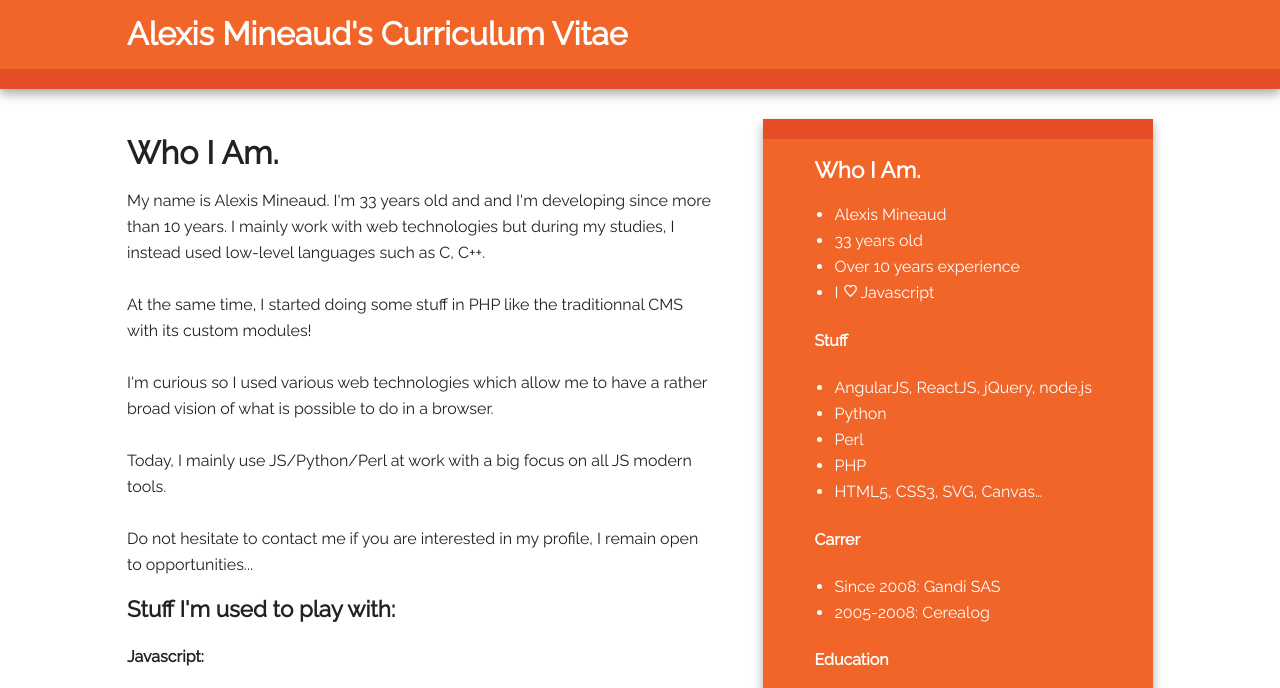
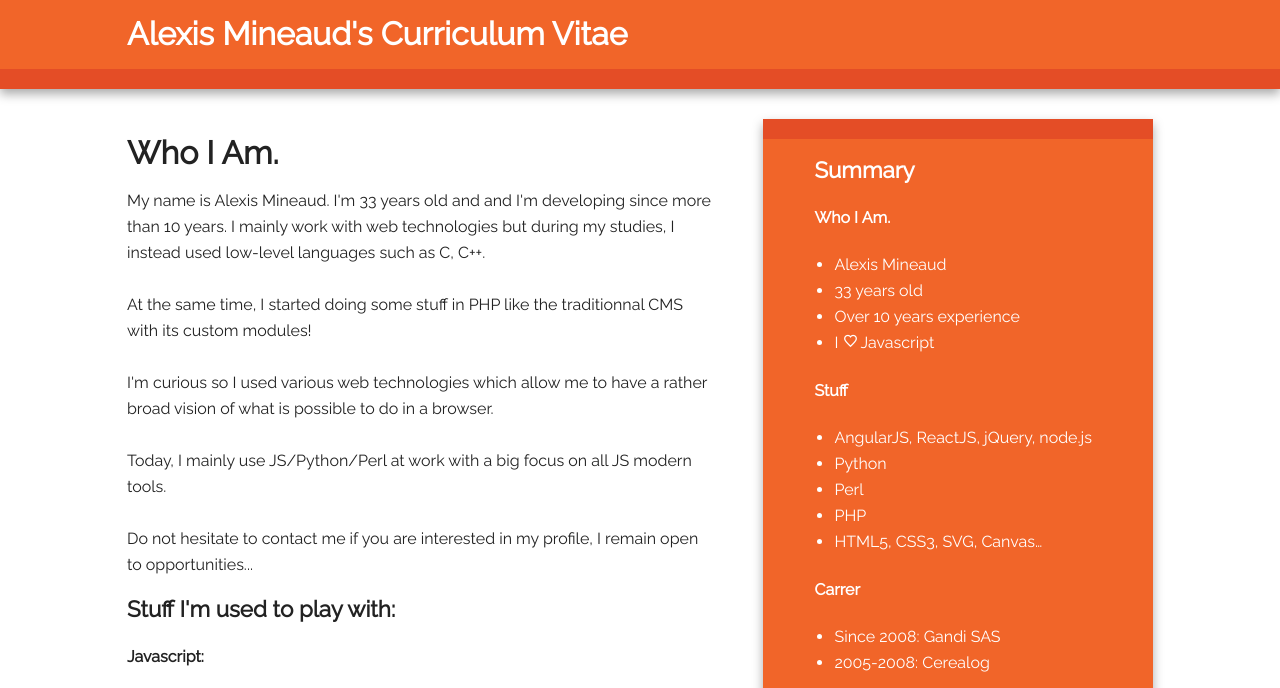
Before and after one commit to cr0cK/resume, a website: page www/index.html in a window 1280 px wide. Shown: the top 688 px of the page. Drawn offline with nearby package versions, Linux system fonts and the light colour scheme.

Commit message:
Update content.

```diff
--- a/www/index.html
+++ b/www/index.html
@@ -170,7 +170,9 @@
         </article>
 
         <aside class="summary">
-          <h2>Who I Am.</h2>
+          <h2>Summary</h2>
+
+          <h4>Who I Am.</h4>
           <ul>
             <li>Alexis Mineaud</li>
             <li>33 years old</li>
```
